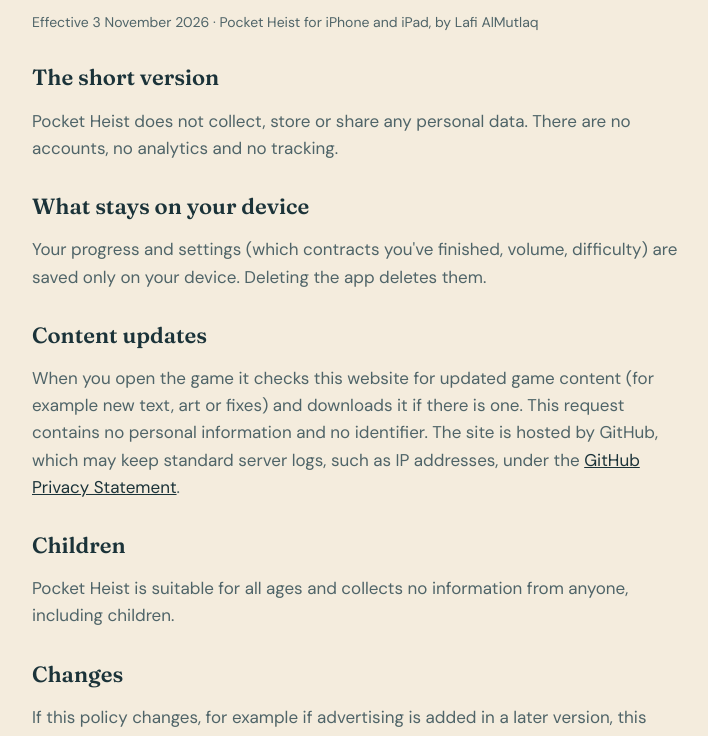
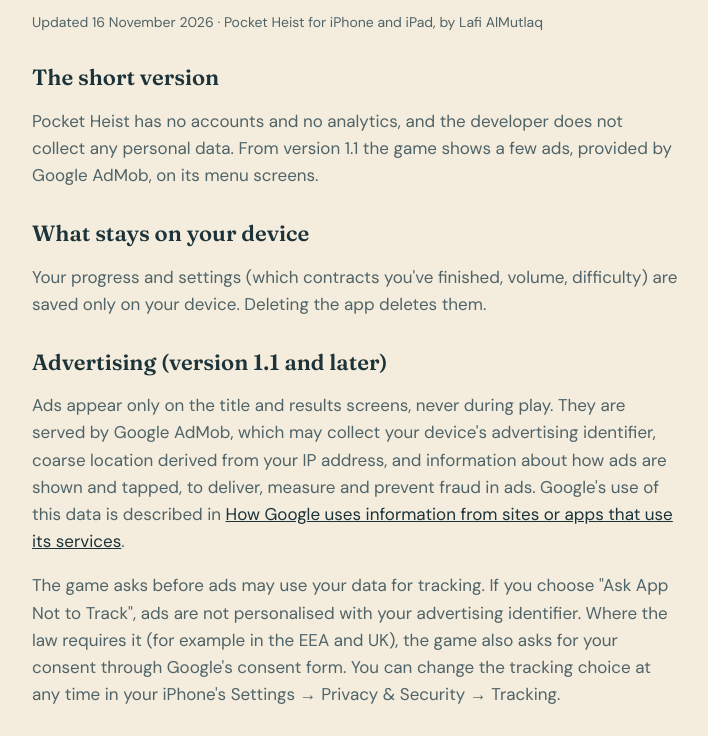
Before and after one commit to LafyGit/pocket-heist, a plain HTML site: page privacy.html in a window 1280 px wide. Shown: the part 169-905 px from the top of the page, without its empty margins (284-992 px from the left). Drawn offline with Linux system fonts and the light colour scheme.

Commit message:
Privacy policy: AdMob ads from version 1.1
Co-Authored-By: Claude Opus 5.5 <noreply@anthropic.com>

```diff
--- a/privacy.html
+++ b/privacy.html
@@ -1,17 +1,20 @@
 <!doctype html><html lang="en"><head><meta charset="utf-8"><meta name="viewport" content="width=device-width,initial-scale=1"><link rel="stylesheet" href="https://fonts.googleapis.com/css2?family=DM+Sans:wght@400;500&family=Fraunces:ital,wght@0,600;1,500&display=swap"><link rel="stylesheet" href="style.css"><link rel="icon" href="icon.png"><title>Privacy · Pocket Heist</title></head><body><main>
 <div class="top"><img src="icon.png" alt=""><a href="./">pocket heist<span style="color:#C8553D">.</span></a></div>
 <h1>Privacy policy</h1>
-<p class="muted">Effective 3 November 2026 · Pocket Heist for iPhone and iPad, by Lafi AlMutlaq</p>
+<p class="muted">Updated 16 November 2026 · Pocket Heist for iPhone and iPad, by Lafi AlMutlaq</p>
 <h2>The short version</h2>
-<p>Pocket Heist does not collect, store or share any personal data. There are no accounts, no analytics and no tracking.</p>
+<p>Pocket Heist has no accounts and no analytics, and the developer does not collect any personal data. From version 1.1 the game shows a few ads, provided by Google AdMob, on its menu screens.</p>
 <h2>What stays on your device</h2>
 <p>Your progress and settings (which contracts you've finished, volume, difficulty) are saved only on your device. Deleting the app deletes them.</p>
+<h2>Advertising (version 1.1 and later)</h2>
+<p>Ads appear only on the title and results screens, never during play. They are served by Google AdMob, which may collect your device's advertising identifier, coarse location derived from your IP address, and information about how ads are shown and tapped, to deliver, measure and prevent fraud in ads. Google's use of this data is described in <a href="https://policies.google.com/technologies/partner-sites">How Google uses information from sites or apps that use its services</a>.</p>
+<p>The game asks before ads may use your data for tracking. If you choose "Ask App Not to Track", ads are not personalised with your advertising identifier. Where the law requires it (for example in the EEA and UK), the game also asks for your consent through Google's consent form. You can change the tracking choice at any time in your iPhone's Settings → Privacy &amp; Security → Tracking.</p>
 <h2>Content updates</h2>
 <p>When you open the game it checks this website for updated game content (for example new text, art or fixes) and downloads it if there is one. This request contains no personal information and no identifier. The site is hosted by GitHub, which may keep standard server logs, such as IP addresses, under the <a href="https://docs.github.com/site-policy/privacy-policies/github-general-privacy-statement">GitHub Privacy Statement</a>.</p>
 <h2>Children</h2>
-<p>Pocket Heist is suitable for all ages and collects no information from anyone, including children.</p>
+<p>Pocket Heist is suitable for all ages. The developer collects no information from anyone, including children; advertising data is handled by Google as described above.</p>
 <h2>Changes</h2>
-<p>If this policy changes, for example if advertising is added in a later version, this page will be updated before that version is released, and the date above will change.</p>
+<p>If this policy changes, this page will be updated before the version it applies to is released, and the date above will change.</p>
 <h2>Contact</h2>
 <p>Questions about privacy: <a href="https://github.com/LafyGit/pocket-heist/issues">open an issue on GitHub</a>.</p>
 <nav><a href="./">Pocket Heist</a><a href="privacy.html">Privacy</a><a href="support.html">Support</a></nav>
```
